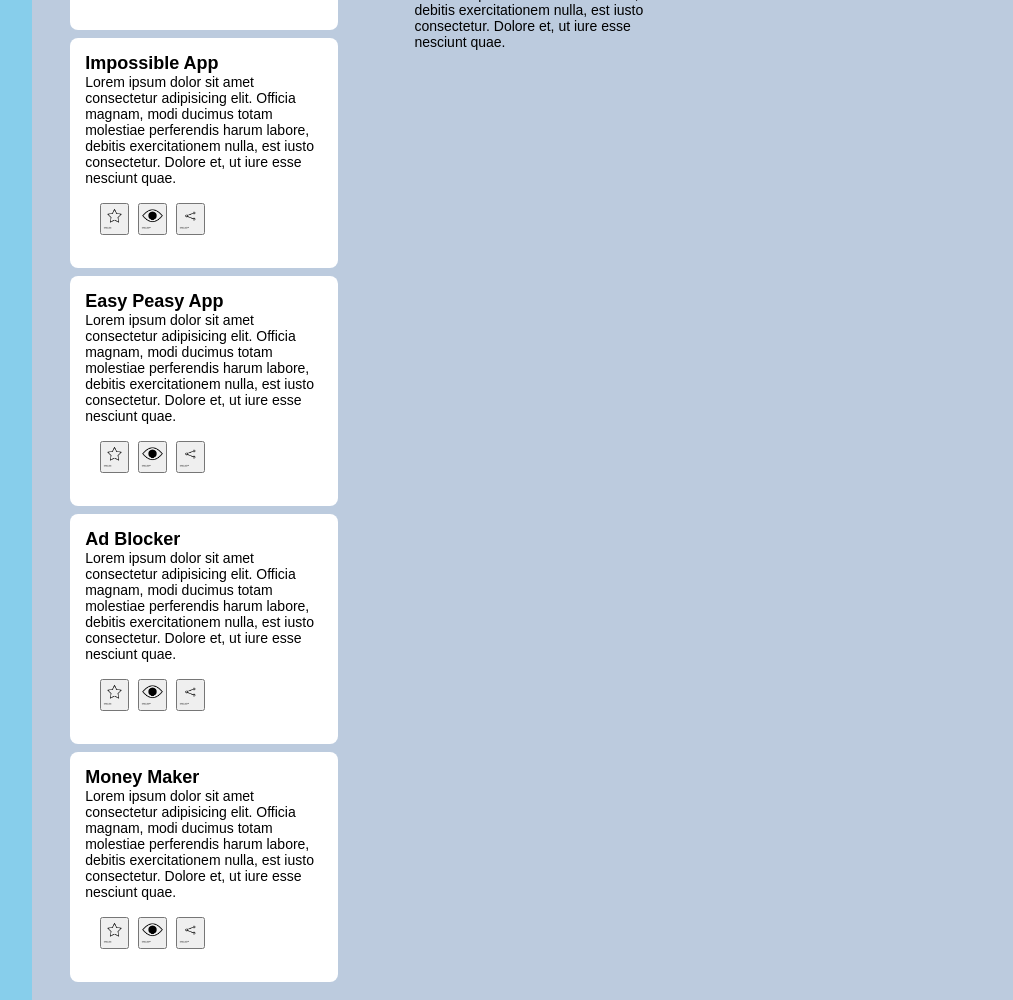
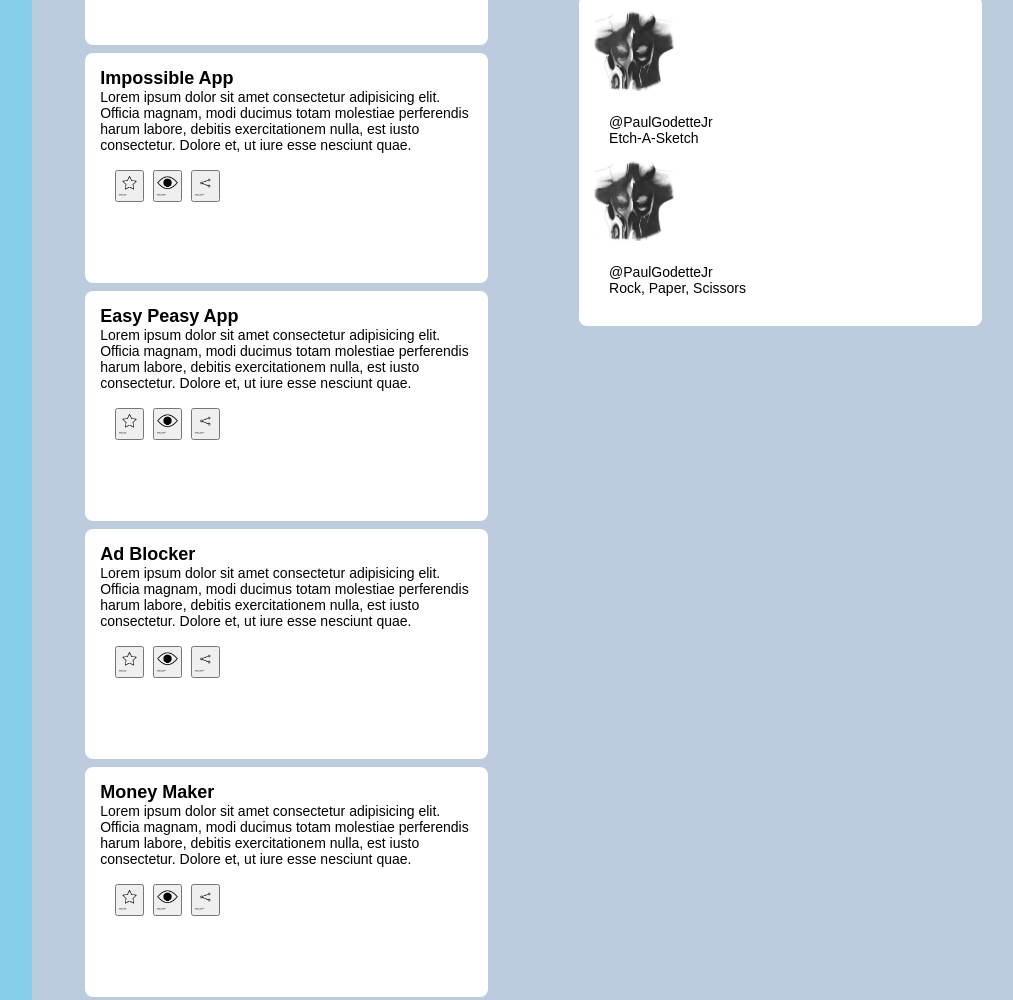
Before and after one commit to pgodettejr/odin-dashboard, a plain HTML site: page index.html in a window 1280 px wide. Shown: the part 991-1991 px from the top of the page, without its empty margins (245-1258 px from the left). Drawn offline with Linux system fonts and the light colour scheme.

Commit message:
Add divs for styling and remove finished comments

```diff
--- a/index.html
+++ b/index.html
@@ -24,7 +24,6 @@
           </section>
         </form>
 
-        <!-- Notification needs to be a button -->
         <div class="top-right">
           <button type="submit" class="notifications"><img src="img/icons/noun-notification-1521826.png" alt="notif-icon"></button>
           <img src="img/the_seeker_of_power_by_thedeadreprise_dxxpl0-fullview.jpg" alt="profile-pic" class="pfp">
@@ -68,10 +67,10 @@
       </div>
     </div>
 
-    <!-- Put favorite, view and share icons in the Projects cards -->
     <div class="main">
+      <div class="project-area">
+        <h3>Projects</h3>
         <div class="projects">
-        <h3>Projects</h3>
           <div class="card">
             <p class="title">Super Cool Project</p>
             <p>Lorem ipsum dolor sit amet consectetur adipisicing elit. Officia magnam, modi ducimus totam molestiae perferendis harum labore, debitis exercitationem nulla, est iusto consectetur. Dolore et, ut iure esse nesciunt quae.</p>
@@ -163,8 +162,10 @@
             </div>
           </div>
         </div>
+      </div>
 
 <!-- The styling of this card needs to be changed. One card split into 3 sections divided by lines within the card itself -->
+      <div class="announce-trends">
         <div class="announcements">
           <h3>Announcements</h3>
           <div class="card">
@@ -181,6 +182,17 @@
           <h3>Trending</h3>
           <div class="card">
             <img src="img/the_seeker_of_power_by_thedeadreprise_dxxpl0-fullview.jpg" alt="profile-pic" class="pfp">
+            <div class="content">
+              <p>@PaulGodetteJr</p>
+              <p>Etch-A-Sketch</p>
+            </div>
+            <img src="img/the_seeker_of_power_by_thedeadreprise_dxxpl0-fullview.jpg" alt="profile-pic" class="pfp">
+            <div class="content">
+              <p>@PaulGodetteJr</p>
+              <p>Rock, Paper, Scissors</p>
+            </div>
+
+          </div>
         </div>
       </div>
     </div>
```
Lines whose indentation alone changed are shown as unchanged.
